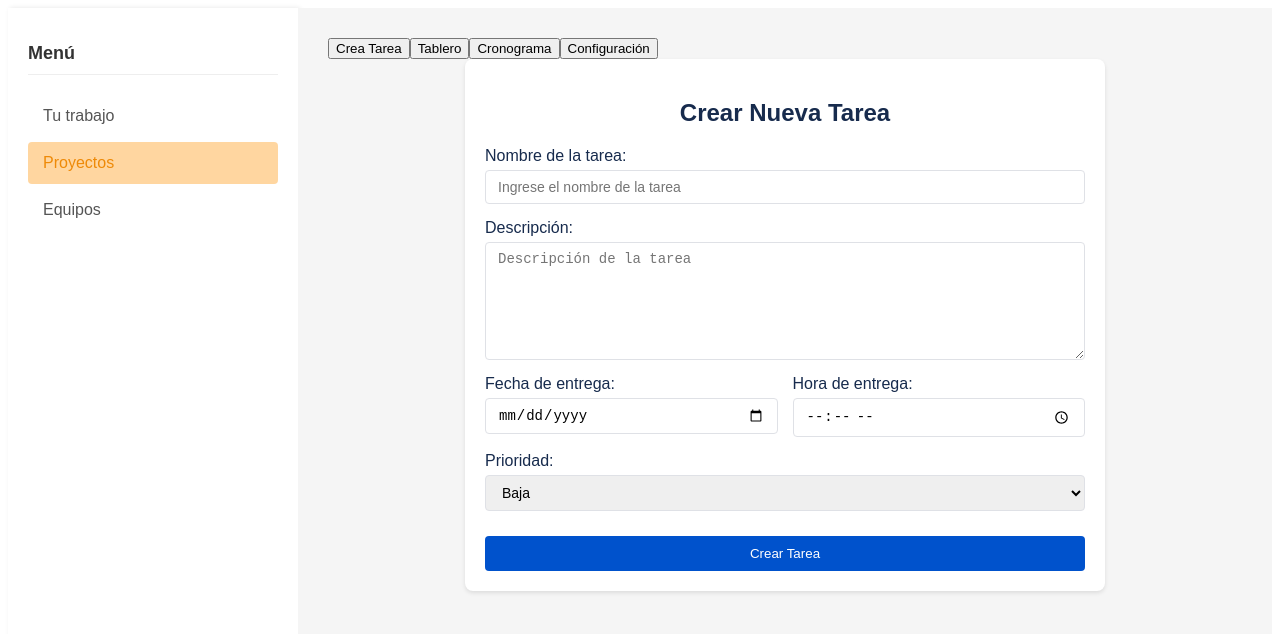
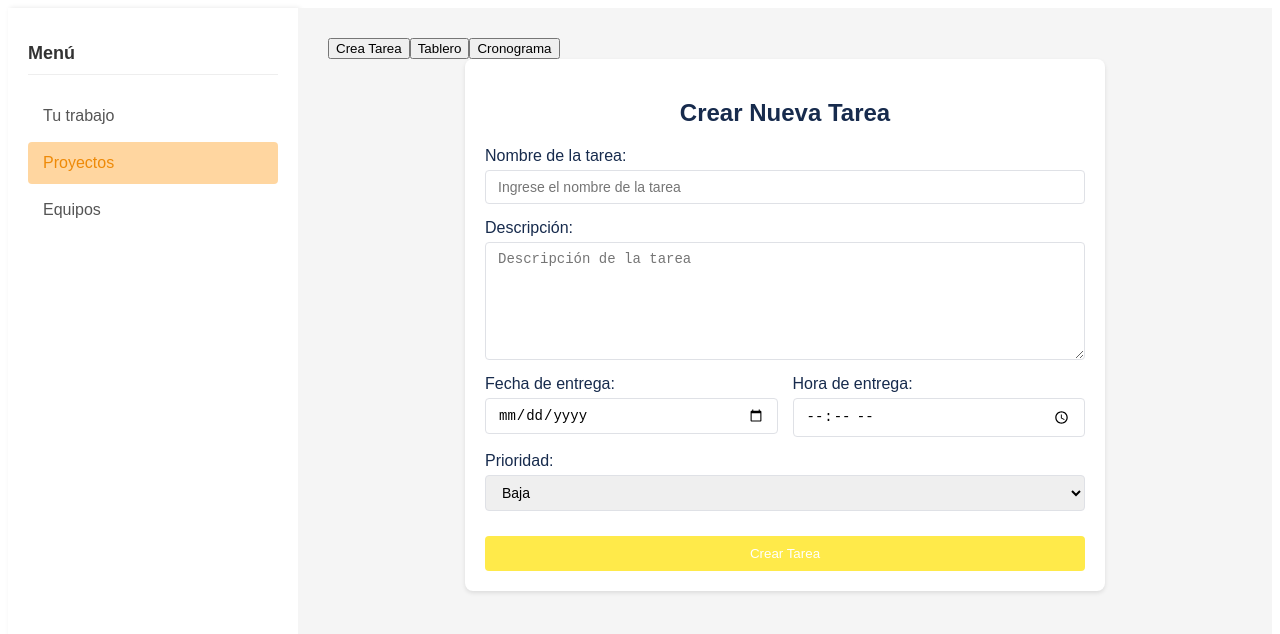
Before and after one commit to TaxelSa/VueGestorFree, a Vue app in the folder GestorFree/: page /proyectos in a window 1280 px wide. Shown: the top 634 px of the page. Built offline with nearby package versions, Linux system fonts and the light colour scheme.

Commit message:
cRoNoGrAmA
caramba no jalan los colores pero estan ordenados por fecha

```diff
--- a/GestorFree/src/components/CreaTarea.vue
+++ b/GestorFree/src/components/CreaTarea.vue
@@ -178,7 +178,7 @@ textarea {
 }
 
 .btn-crear {
-  background: #0052cc;
+  background: #ffea4a;
   color: white;
   border: none;
   padding: 10px 20px;
@@ -189,7 +189,7 @@ textarea {
 }
 
 .btn-crear:hover {
-  background: #0047b3;
+  background: #e9d431;
 }
 
 .mensaje {
--- /dev/null
+++ b/GestorFree/src/components/Cronograma.vue
@@ -0,0 +1,115 @@
+<script setup lang="ts">
+import { ref, onMounted } from 'vue';
+import axios from 'axios';
+
+interface Task {
+  id_tarea: number;
+  nombre_tarea: string;
+  descripcion: string;
+  fecha_entrega: string;
+  hora_entrega: string;
+  prioridad: string | number;
+  id_estado: string | number;
+}
+
+const tareas = ref<Task[]>([]);
+
+const obtenerColorPrioridad = (prioridad: string | number) => {
+  const p = Number(prioridad);
+  switch (p) {
+    case 1: return 'border-green-500 bg-green-100';
+    case 2: return 'border-yellow-500 bg-yellow-100';
+    case 3: return 'border-red-500 bg-red-100';
+    default: return 'border-gray-300 bg-gray-50';
+  }
+};
+
+const obtenerColorEstado = (estado: string | number) => {
+  const e = Number(estado);
+  switch (e) {
+    case 1: return 'bg-gray-200 text-gray-800';
+    case 2: return 'bg-blue-200 text-blue-800';
+    case 3: return 'bg-green-200 text-green-800';
+    default: return 'bg-gray-200 text-gray-800';
+  }
+};
+
+const obtenerTareas = async () => {
+  try {
+    const response = await axios.get('http://localhost/VueGestorFree/GestorFree/php/tareas.php');
+    if (response.data.status === 'success') {
+      tareas.value = response.data.data.sort((a: Task, b: Task) => {
+        return new Date(a.fecha_entrega).getTime() - new Date(b.fecha_entrega).getTime();
+      });
+      console.log('Tareas y sus prioridades:', tareas.value.map(t => ({
+        nombre: t.nombre_tarea,
+        prioridad: t.prioridad,
+        tipo_prioridad: typeof t.prioridad
+      })));
+    }
+  } catch (error) {
+    console.error('Error al cargar las tareas:', error);
+  }
+};
+
+onMounted(() => {
+  obtenerTareas();
+});
+</script>
+
+<template>
+  <div class="cronograma p-4">
+    <h2 class="text-2xl font-bold mb-6 text-gray-800">Cronograma de Tareas</h2>
+
+    <div class="space-y-4">
+      <div v-for="tarea in tareas"
+           :key="tarea.id_tarea"
+           class="tarea-card p-4 rounded-lg border-2 transition-all hover:shadow-md"
+           :class="obtenerColorPrioridad(tarea.prioridad)">
+        <div class="flex justify-between items-start">
+          <div>
+            <h3 class="font-semibold text-gray-800">{{ tarea.nombre_tarea }}</h3>
+            <p class="text-sm text-gray-600 mt-1">{{ tarea.descripcion }}</p>
+          </div>
+          <div class="text-right">
+            <div class="text-sm font-medium text-gray-600">
+              {{ new Date(tarea.fecha_entrega).toLocaleDateString('es-ES', {
+                weekday: 'long',
+                year: 'numeric',
+                month: 'long',
+                day: 'numeric'
+              }) }}
+            </div>
+            <div class="text-sm text-gray-500 mt-1">{{ tarea.hora_entrega }}</div>
+          </div>
+        </div>
+
+        <div class="flex gap-2 mt-3">
+          <span class="px-2 py-1 text-xs rounded-full"
+                :class="obtenerColorEstado(tarea.id_estado)">
+            {{ Number(tarea.id_estado) === 1 ? 'Por hacer' :
+               Number(tarea.id_estado) === 2 ? 'En progreso' : 'Completado' }}
+          </span>
+          <span class="px-2 py-1 text-xs rounded-full"
+                :class="obtenerColorPrioridad(tarea.prioridad)">
+            Prioridad {{ tarea.prioridad }}
+          </span>
+        </div>
+      </div>
+
+      <div v-if="tareas.length === 0" class="text-center text-gray-500 py-8">
+        No hay tareas programadas
+      </div>
+    </div>
+  </div>
+</template>
+
+<style scoped>
+.tarea-card {
+  transition: all 0.2s ease;
+}
+
+.tarea-card:hover {
+  transform: translateY(-2px);
+}
+</style>
--- a/GestorFree/src/components/Proyectos.vue
+++ b/GestorFree/src/components/Proyectos.vue
@@ -1,34 +1,81 @@
 <script setup>
 import { ref, defineAsyncComponent } from 'vue';
-import { Globe, Calendar, List, LayoutGrid, Settings } from 'lucide-vue-next';
 
 const tabs = [
-  { name: 'Crea Tarea', component: defineAsyncComponent(() => import('./CreaTarea.vue')) },
-  { name: 'Tablero', component: defineAsyncComponent(() => import('./Kanban.vue')) },
-  { name: 'Cronograma', content: 'Aquí se muestra el cronograma del proyecto.' },
-  { name: 'Configuración', content: 'Aquí puedes configurar el proyecto.' }
+  {
+    name: 'Crea Tarea',
+    component: defineAsyncComponent(() => import('./CreaTarea.vue'))
+  },
+  {
+    name: 'Tablero',
+    component: defineAsyncComponent(() => import('./Kanban.vue'))
+  },
+  {
+    name: 'Cronograma',
+    component: defineAsyncComponent(() => import('./Cronograma.vue'))
+  }
 ];
 
 const activeTab = ref(tabs[0]);
 </script>
 
 <template>
-  <div class="p-4">
-    <div class="border-b flex space-x-6 pb-2">
+  <div class="p-6 bg-gray-50 min-h-screen">
+    <div class="max-w-6xl mx-auto">
+      <div class="tabs-wrapper bg-white rounded-lg shadow-sm">
+        <div class="flex">
           <button
             v-for="tab in tabs"
             :key="tab.name"
             @click="activeTab = tab"
-        class="flex items-center space-x-2 pb-2 border-b-2 transition duration-300 ease-in-out focus:outline-none"
+            class="flex-1 px-6 py-3 text-sm font-medium transition-all duration-200 ease-in-out focus:outline-none"
             :class="activeTab.name === tab.name
-          ? 'border-blue-600 text-blue-600 font-bold'
-          : 'border-transparent text-gray-500 hover:text-gray-700 hover:border-gray-400'">
-        <component :is="tab.icon" class="w-5 h-5" />
-        <span>{{ tab.name }}</span>
+              ? 'text-blue-600 bg-blue-50 border-b-2 border-blue-600'
+              : 'text-gray-600 hover:text-blue-600 hover:bg-gray-50 border-b-2 border-transparent'">
+            {{ tab.name }}
           </button>
         </div>
-    <div class="mt-4 p-6 border rounded-lg bg-white shadow-md text-center text-gray-700">
-      <component :is="activeTab.component" />
+      </div>
+
+      <div class="mt-6 bg-white rounded-lg shadow-sm p-6 transition-all duration-300 ease-in-out">
+        <transition name="fade" mode="out-in">
+          <component
+            :is="activeTab.component"
+            :key="activeTab.name"
+            v-if="activeTab.component"
+          >
+            {{ activeTab.content }}
+          </component>
+          <div v-else class="text-gray-600">
+            {{ activeTab.content }}
+          </div>
+        </transition>
+      </div>
     </div>
   </div>
 </template>
+
+<style scoped>
+.tabs-wrapper {
+  position: relative;
+  overflow: hidden;
+}
+
+/* Transiciones para el contenido */
+.fade-enter-active,
+.fade-leave-active {
+  transition: opacity 0.3s ease, transform 0.3s ease;
+}
+
+.fade-enter-from,
+.fade-leave-to {
+  opacity: 0;
+  transform: translateY(10px);
+}
+
+.fade-enter-to,
+.fade-leave-from {
+  opacity: 1;
+  transform: translateY(0);
+}
+</style>
```
Also changed, not shown: 1 other file (tests, documents, lock files or other folders). Lines whose indentation alone changed are shown as unchanged.
